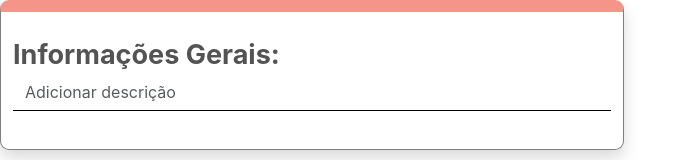
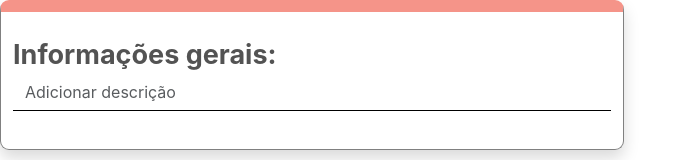
Before and after one commit to VRI-UFPR/CienciaNaEscola, a React (Create React App) app: page /info in a window 1280 px wide. Shown: the top 160 px of the page, without its empty margins (0-690 px from the left). Built offline with nearby package versions, Linux system fonts and the light colour scheme; a web font is replaced by a local one.

Commit message:
g minusculo

```diff
--- a/src/components/InfoGerais.jsx
+++ b/src/components/InfoGerais.jsx
@@ -40,7 +40,7 @@ function InfoGerais(props){
                     <div className="rounded p-4">
                         <div className="mb-1">
                             <label for="infogerais" class="control-label" id="form-label">
-                            Informações Gerais:
+                            Informações gerais:
                             </label>
                             <input type="text" name="infogerais" class="form-control" id="infogerais" placeholder="Adicionar descrição"/>
                         </div>
```
